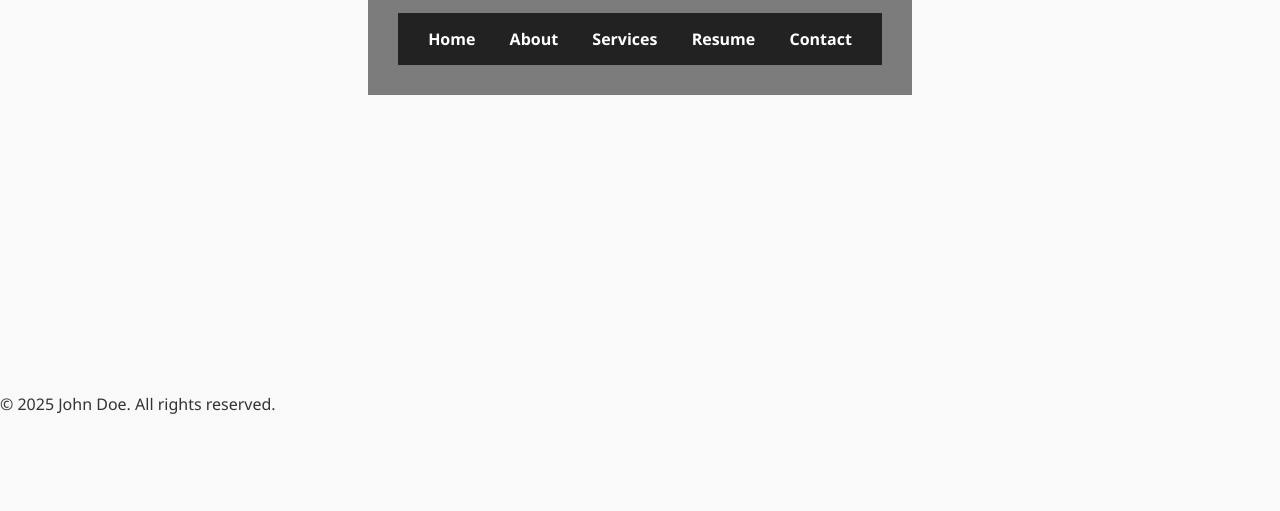
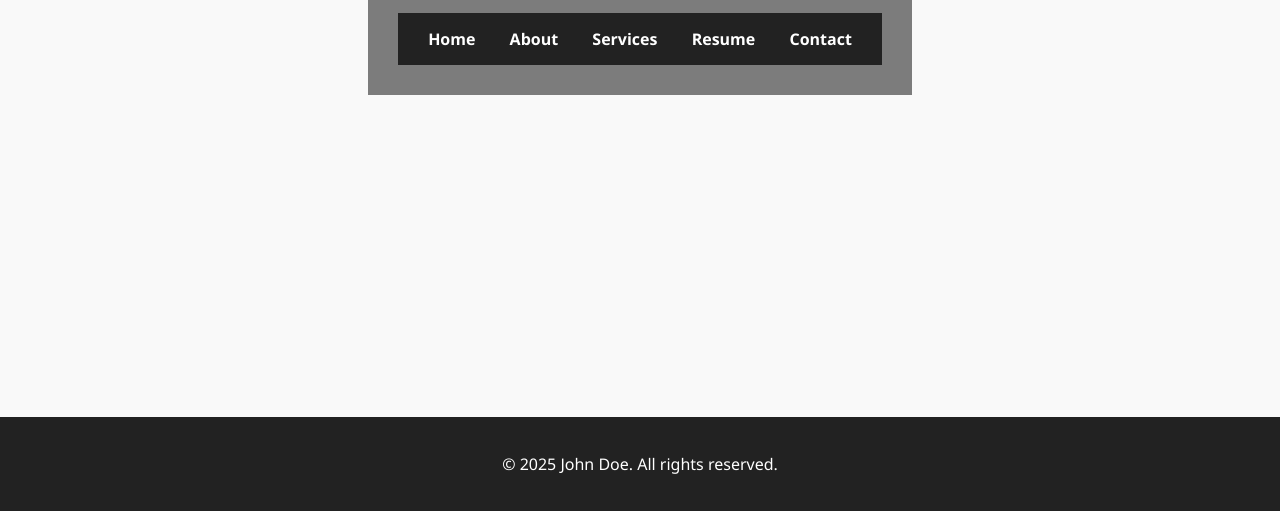
Before and after one commit to Golden-021/Resume, a plain HTML site: page index.html in a window 1280 px wide. Shown: the part 423-934 px from the top of the page. Before the commit the page ends 854 px from the top, so only its background shows below. Drawn offline with Linux system fonts and the light colour scheme.

Commit message:
Update style.css

```diff
--- a/style.css
+++ b/style.css
@@ -63,3 +63,11 @@ nav a {
   border-radius: 5px;
   margin-top: 20px;
 }
+
+footer {
+  background-color: #222;
+  color: #fff;
+  text-align: center;
+  padding: 20px;
+  margin-top: 40px;
+}
```
